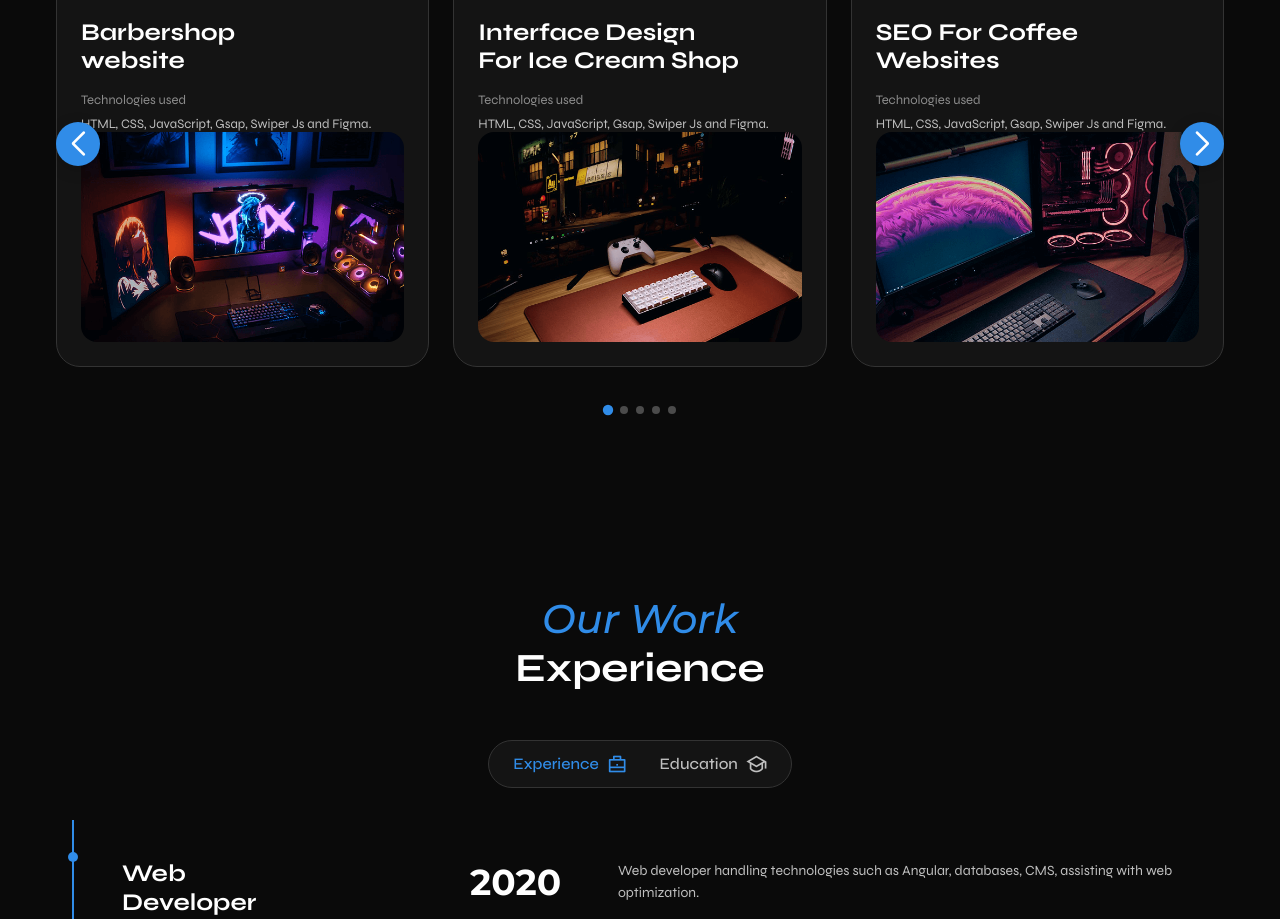
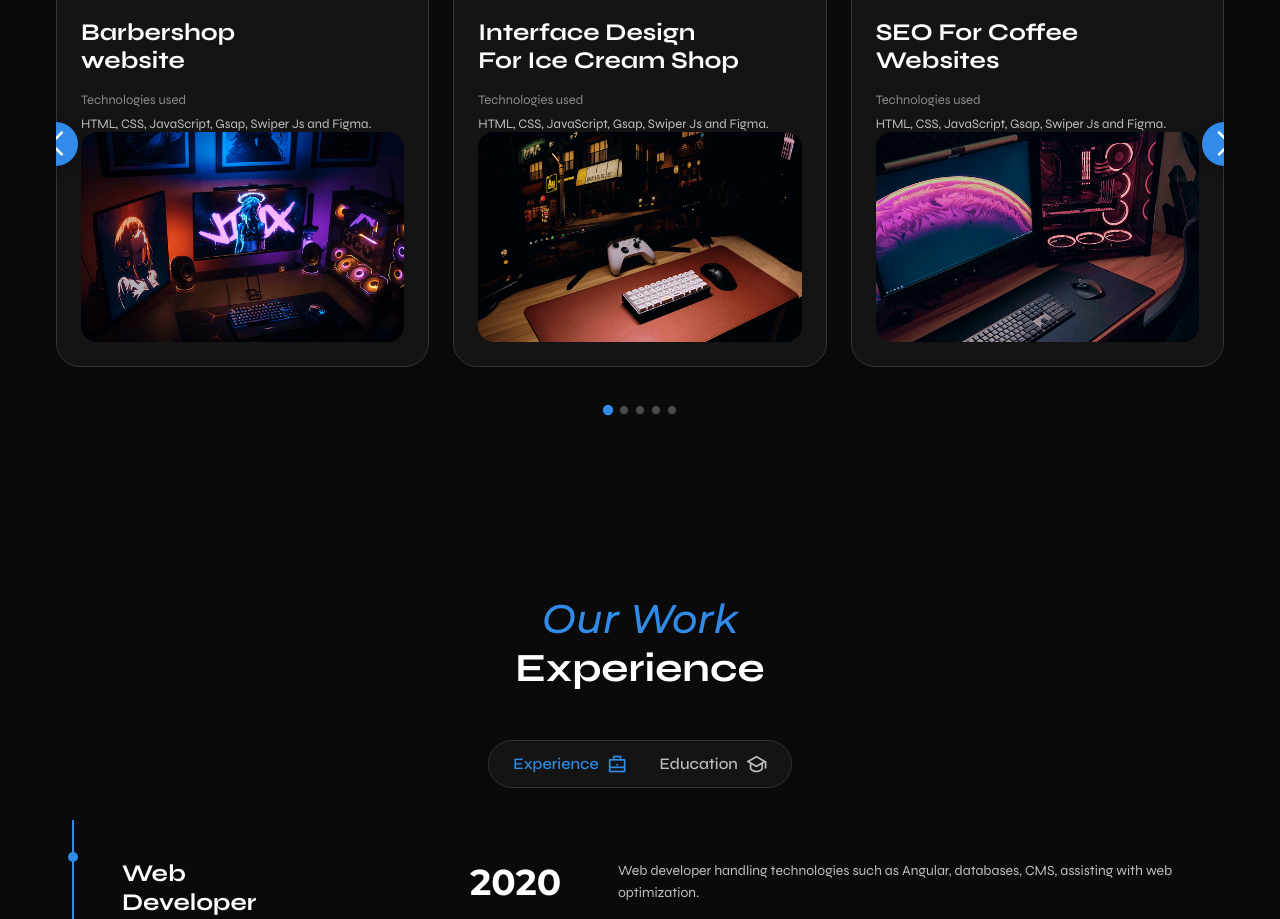
Before and after one commit to binhphanbp/portfolio-digital-marketing, a Next.js app: page / in a window 1280 px wide. Shown: the part 1740-2659 px from the top of the page. Built offline with nearby package versions, Linux system fonts and the light colour scheme.

Commit message:
fix: button slider position

```diff
--- a/app/globals.css
+++ b/app/globals.css
@@ -613,11 +613,13 @@ button {
 }
 
 .projects__swiper .swiper-button-prev {
-  left: 0;
+  left: -22px;
+  z-index: 100; /* Ensure button sits above the card */
 }
 
 .projects__swiper .swiper-button-next {
-  right: 0;
+  right: -22px;
+  z-index: 100; /* Ensure button sits above the card */
 }
 
 .projects__swiper .swiper-button-next::after,
@@ -633,8 +635,8 @@ button {
 }
 
 .projects__swiper {
+  overflow: visible; /* Prevents button from being clipped when pushed outside */
   padding-bottom: 3rem;
-  padding-inline: 22px; /* Exactly half of button width to create half-overlap without clipping */
 }
 
 .projects__skills {
```
